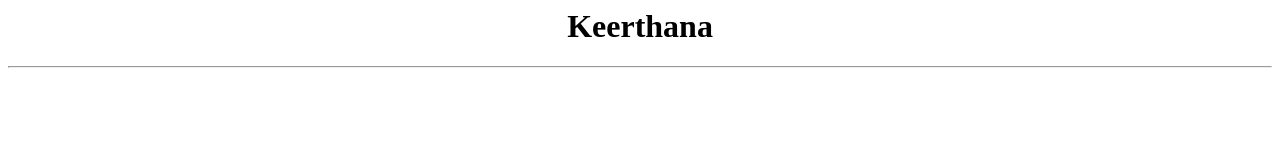
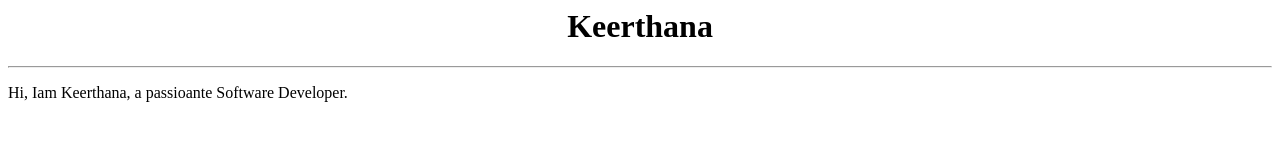
Before and after one commit to Keerthanagm-06/GitHub---GMK-4, a plain HTML site: page index.html in a window 1280 px wide. Drawn offline with Linux system fonts and the light colour scheme.

Commit message:
Added pragraph

```diff
--- a/index.html
+++ b/index.html
@@ -2,3 +2,7 @@
 <h1>Keerthana</h1>
 </center>
 <hr>
+
+<p>
+    Hi, Iam Keerthana, a passioante Software Developer.
+</p>
```
